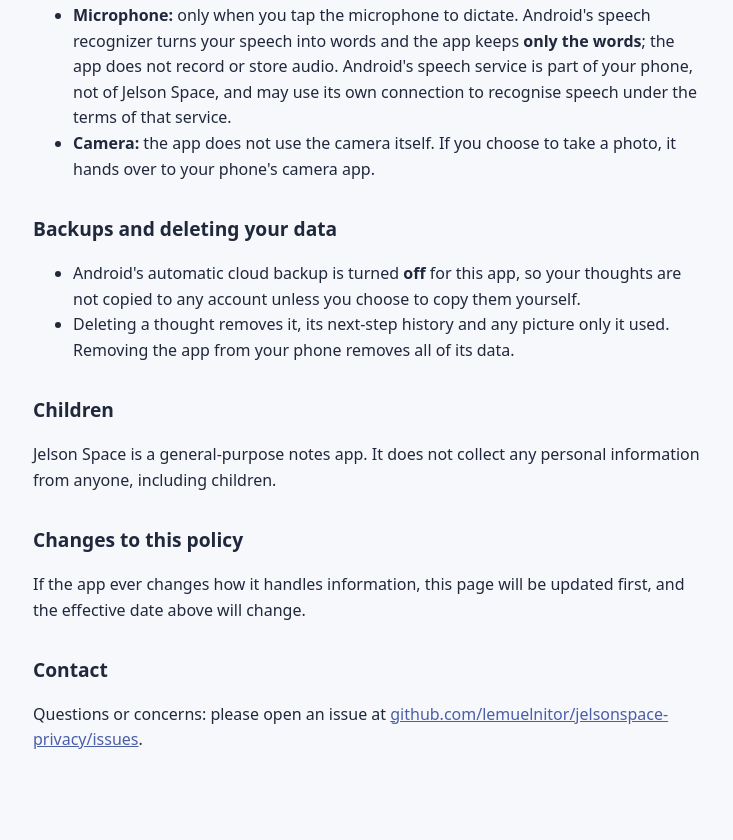
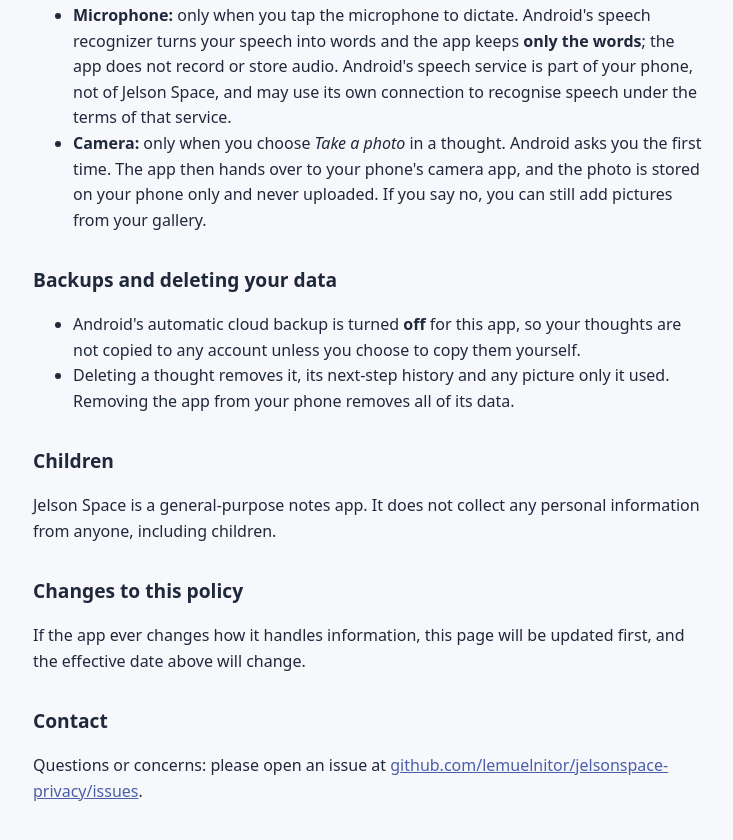
Before and after one commit to lemuelnitor/jelsonspace-privacy, a plain HTML site: page index.html in a window 1280 px wide. Shown: the part 833-1673 px from the top of the page, without its empty margins (271-1004 px from the left). Drawn offline with Linux system fonts and the light colour scheme.

Commit message:
Privacy policy: the camera is used when you choose Take a photo

```diff
--- a/index.html
+++ b/index.html
@@ -37,7 +37,7 @@
   <li><strong>Notifications:</strong> to remind you at a time you chose for a next step.</li>
   <li><strong>Start after restart:</strong> to put your reminders and the floating button back after your phone restarts.</li>
   <li><strong>Microphone:</strong> only when you tap the microphone to dictate. Android's speech recognizer turns your speech into words and the app keeps <strong>only the words</strong>; the app does not record or store audio. Android's speech service is part of your phone, not of Jelson Space, and may use its own connection to recognise speech under the terms of that service.</li>
-  <li><strong>Camera:</strong> the app does not use the camera itself. If you choose to take a photo, it hands over to your phone's camera app.</li>
+  <li><strong>Camera:</strong> only when you choose <em>Take a photo</em> in a thought. Android asks you the first time. The app then hands over to your phone's camera app, and the photo is stored on your phone only and never uploaded. If you say no, you can still add pictures from your gallery.</li>
 </ul>
 
 <h2>Backups and deleting your data</h2>
```
